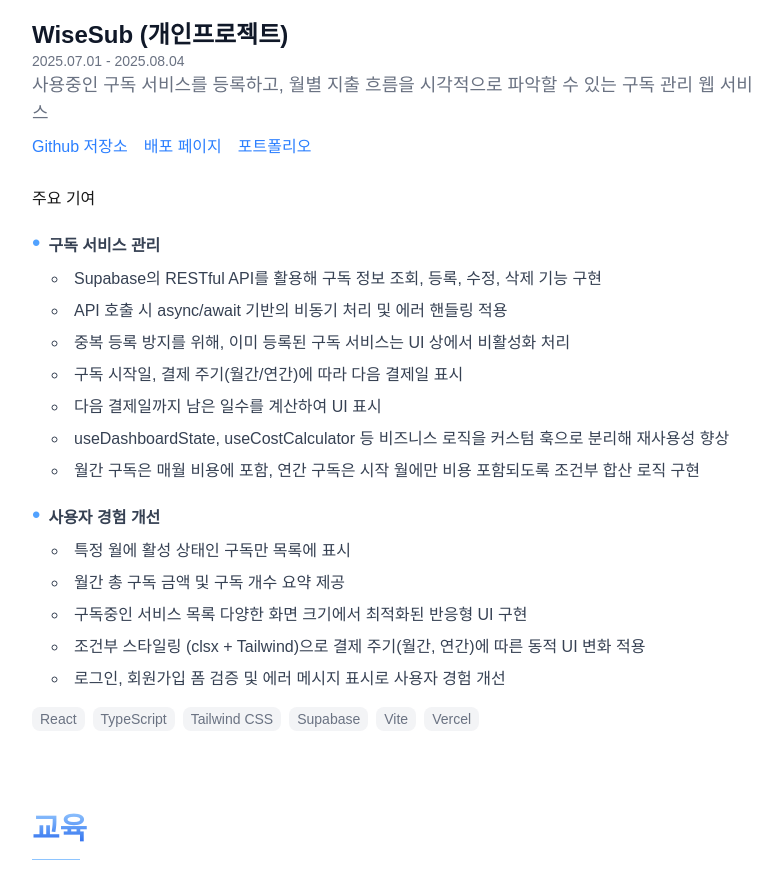
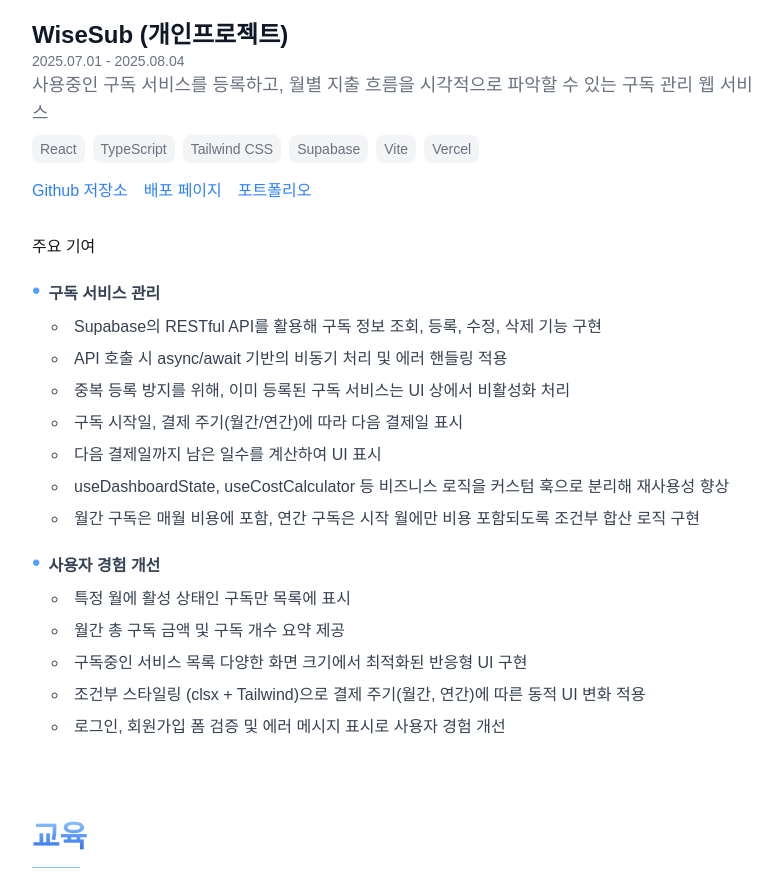
Before and after one commit to kimywann/resume.me, a Next.js app: page / in a window 1280 px wide. Shown: the part 440-1333 px from the top of the page, without its empty margins (240-1022 px from the left). Built offline with nearby package versions, Linux system fonts and the light colour scheme.

Commit message:
style: 기술 스택 위치 수정

```diff
--- a/src/components/Projects.tsx
+++ b/src/components/Projects.tsx
@@ -79,7 +79,17 @@
                   <p className="text-lg text-gray-500">{exp.description}</p>
                 </div>
               </div>
-              <div className="flex gap-4 mb-7 text-blue-500">
+              <div className="flex mb-4">
+                {exp.technologies.map((tech, techIndex) => (
+                  <span
+                    key={techIndex}
+                    className="text-gray-500 text-sm py-1 px-2 bg-gray-100 rounded-lg mr-2"
+                  >
+                    {tech}
+                  </span>
+                ))}
+              </div>
+              <div className="flex gap-4 mb-8 text-blue-500">
                 <span>
                   <a
                     href={exp.githubUrl}
@@ -130,14 +140,6 @@
                       )}
                     </li>
                   ))}
-                  {exp.technologies.map((tech, techIndex) => (
-                    <span
-                      key={techIndex}
-                      className="text-gray-500 text-sm py-1 px-2 bg-gray-100 rounded-lg mr-2"
-                    >
-                      {tech}
-                    </span>
-                  ))}
                 </ul>
               </section>
             </div>
```
